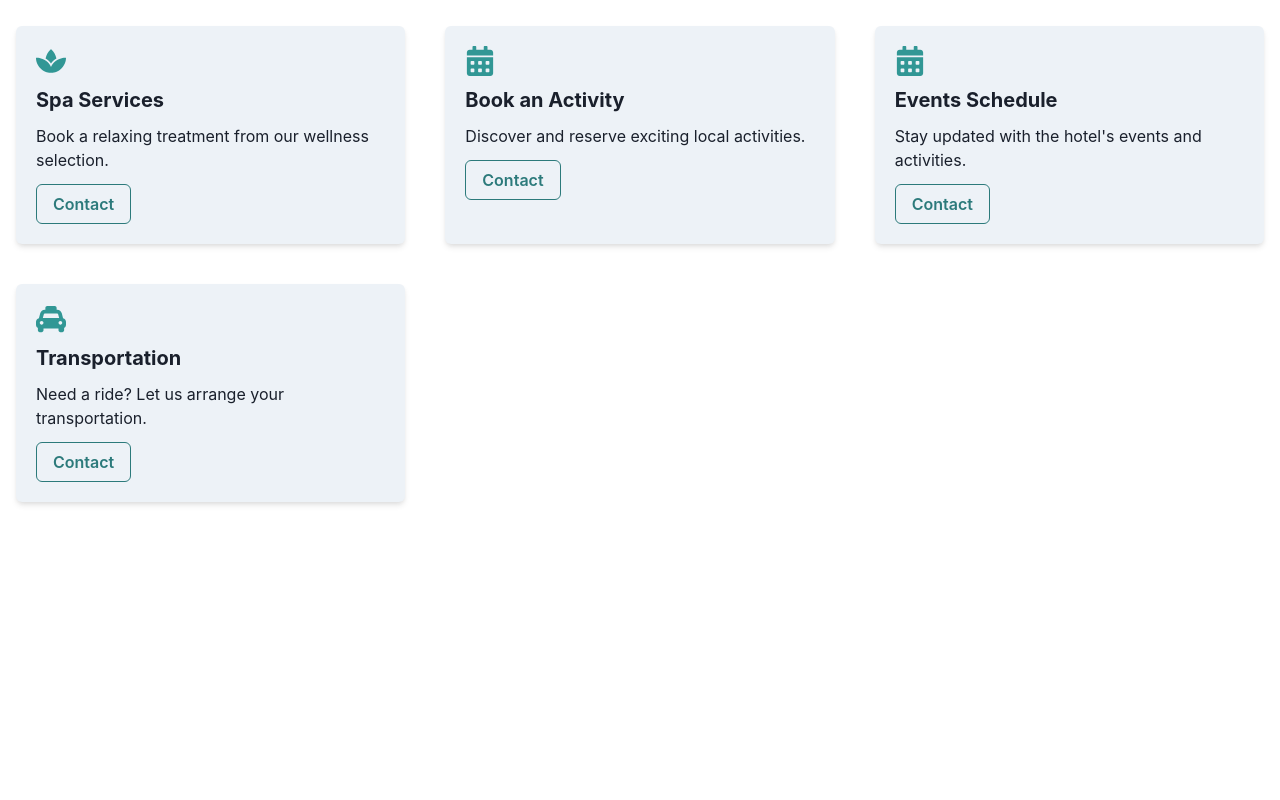
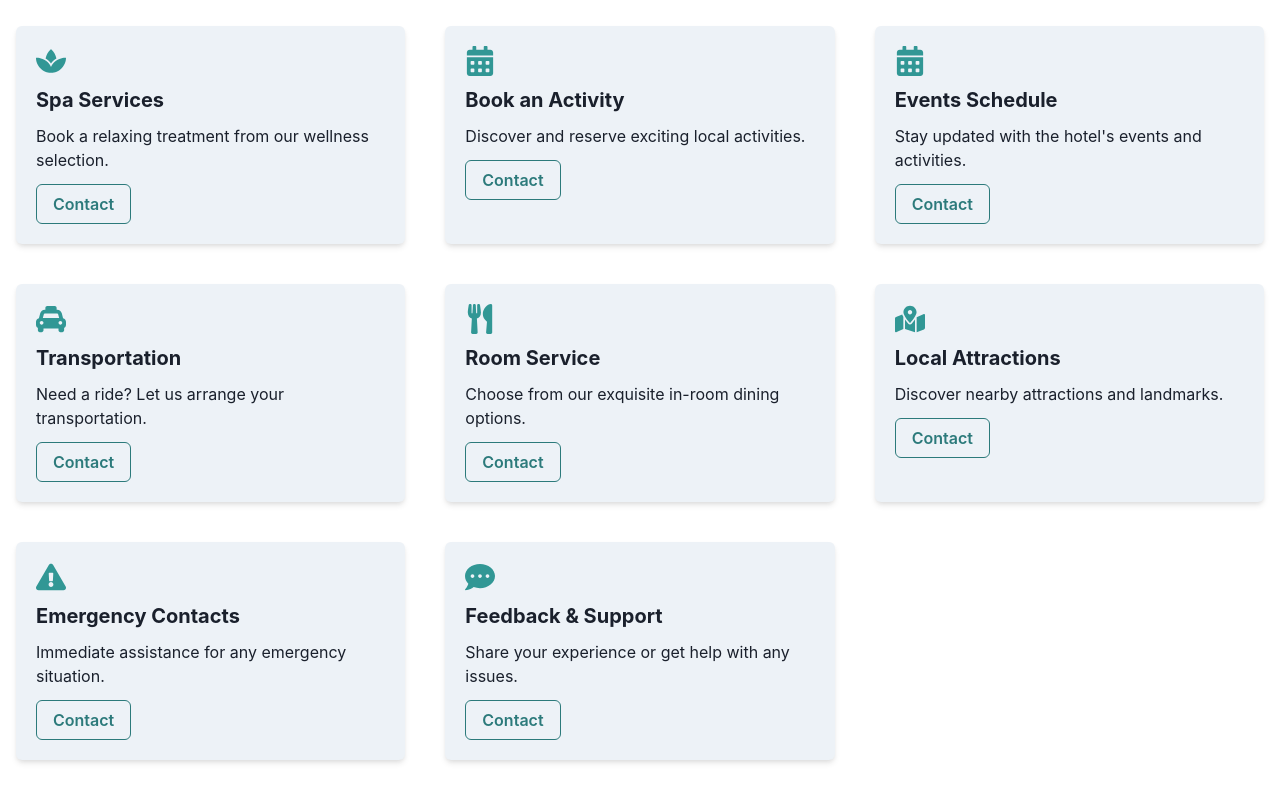
Before and after one commit to GPT-Engineer-App/elegant-hotel-controls, a React (Vite) app: page / in a window 1280 px wide. Shown: the part 390-1190 px from the top of the page. Before the commit the page ends 932 px from the top, so only its background shows below. Built offline with nearby package versions, Linux system fonts and the light colour scheme.

Commit message:
Added four new service cards to the Index page to provide additional useful functions for hotel guests: Room Service, Local Attractions, Emergency Contacts, and Feedback & Support.
Prompt: Add more relevant functions needed by the service cards that a hotel guest might find useful

```diff
--- a/src/pages/Index.jsx
+++ b/src/pages/Index.jsx
@@ -1,5 +1,5 @@
 import { Box, Button, Container, Heading, SimpleGrid, Text, VStack, Image, Center, useColorModeValue } from "@chakra-ui/react";
-import { FaConciergeBell, FaUtensils, FaSpa, FaTaxi, FaCalendarAlt, FaPhone } from "react-icons/fa";
+import { FaConciergeBell, FaUtensils, FaSpa, FaTaxi, FaCalendarAlt, FaPhone, FaMapMarkedAlt, FaExclamationTriangle, FaCommentDots } from "react-icons/fa";
 
 const Index = () => {
   const cardBackgroundColor = useColorModeValue("gray.100", "gray.700");
@@ -37,6 +37,10 @@ const Index = () => {
         <ServiceCard icon={<FaCalendarAlt />} title="Book an Activity" description="Discover and reserve exciting local activities." />
         <ServiceCard icon={<FaCalendarAlt />} title="Events Schedule" description="Stay updated with the hotel's events and activities." />
         <ServiceCard icon={<FaTaxi />} title="Transportation" description="Need a ride? Let us arrange your transportation." />
+        <ServiceCard icon={<FaUtensils />} title="Room Service" description="Choose from our exquisite in-room dining options." />
+        <ServiceCard icon={<FaMapMarkedAlt />} title="Local Attractions" description="Discover nearby attractions and landmarks." />
+        <ServiceCard icon={<FaExclamationTriangle />} title="Emergency Contacts" description="Immediate assistance for any emergency situation." />
+        <ServiceCard icon={<FaCommentDots />} title="Feedback & Support" description="Share your experience or get help with any issues." />
       </SimpleGrid>
     </Container>
   );
```
